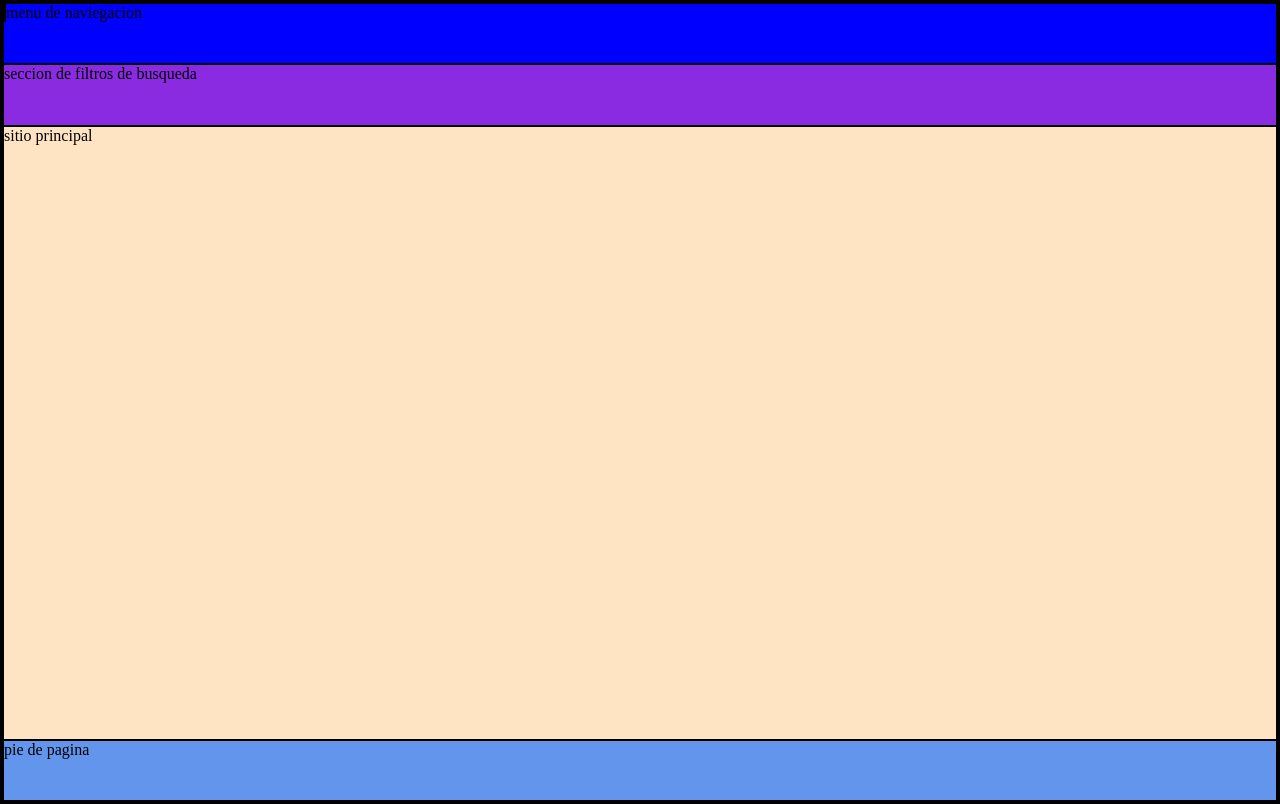
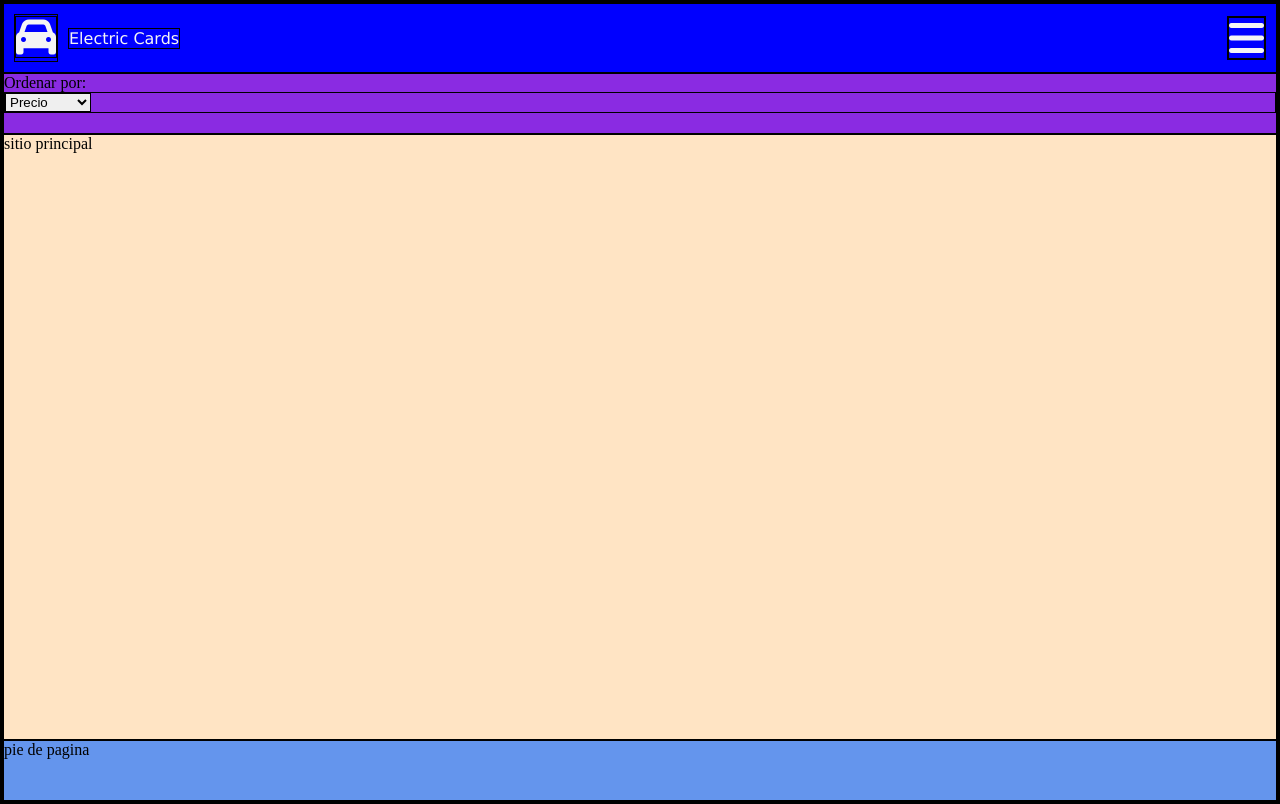
Before and after one commit to lobo01/Desaf-o-3-Electric-Car-Store, a plain HTML site: page index.html in a window 1280 px wide. Drawn offline with Linux system fonts and the light colour scheme.

Commit message:
respaldo 2

```diff
--- a/Secciones/style.css
+++ b/Secciones/style.css
@@ -15,24 +15,46 @@
     "f"
     "m"
     "ft";
-
 }
 
+
+
 .container nav {
+    display: flex;
     background-color: blue;
     grid-area: n;
+    color: whitesmoke;
+    font-family: 'Lucida Sans', 'Lucida Sans Regular', 'Lucida Grande', 'Lucida Sans Unicode', Geneva, Verdana, sans-serif;
+    justify-content: center;
+    align-items: center;
+    gap: 10px;
+    padding: 10px;
 }
+
+.auto {
+    font-size: 40px;
+}
+
+.menu {
+    font-size: 40px;
+    display: flex;
+   margin-left: auto;
+}
+
 
 .container form {
     background-color: blueviolet;
     grid-area: f;
 }
 
+
 .container main {
     background-color: bisque;
     grid-area: m;
 }
 
+
+
 .container footer {
     background-color:cornflowerblue;
     grid-area: ft;
--- a/index.html
+++ b/index.html
@@ -5,15 +5,28 @@
     <meta name="viewport" content="width=device-width, initial-scale=1.0">
     <title>Document</title>
     <link rel="stylesheet" href="Secciones/style.css">
-    <link rel="stylesheet" src="https://kit.fontawesome.com/e1a80ed7a8.js">
+    <script src="https://kit.fontawesome.com/e1a80ed7a8.js" crossorigin="anonymous"></script>
 </head>
 <body>
     <div class="container">
         <nav>
-            <i class="fa-solid fa-car" style="color: #e70b0b;"></i>
-            menu de naviegacion
+            <div class="auto">
+            <i class="fa-solid fa-car" style="color: whitesmoke;"></i>
+        </div>
+            <p>Electric Cards</p>
+            <div class="menu">
+            <i class="fa-solid fa-bars" style="color: whitesmoke;"></i>
+        </div>
         </nav>
-        <form action="#">seccion de filtros de busqueda</form>
+        <form action="#">Ordenar por:
+            <div>
+            <select>
+                <option>Precio</option>
+                <option>Tamaño</option>
+                <option>Capacidad</option>
+             </select>
+            </div>
+        </form>
         <main>sitio principal</main>
         <footer>pie de pagina</footer>
     </div>
```
